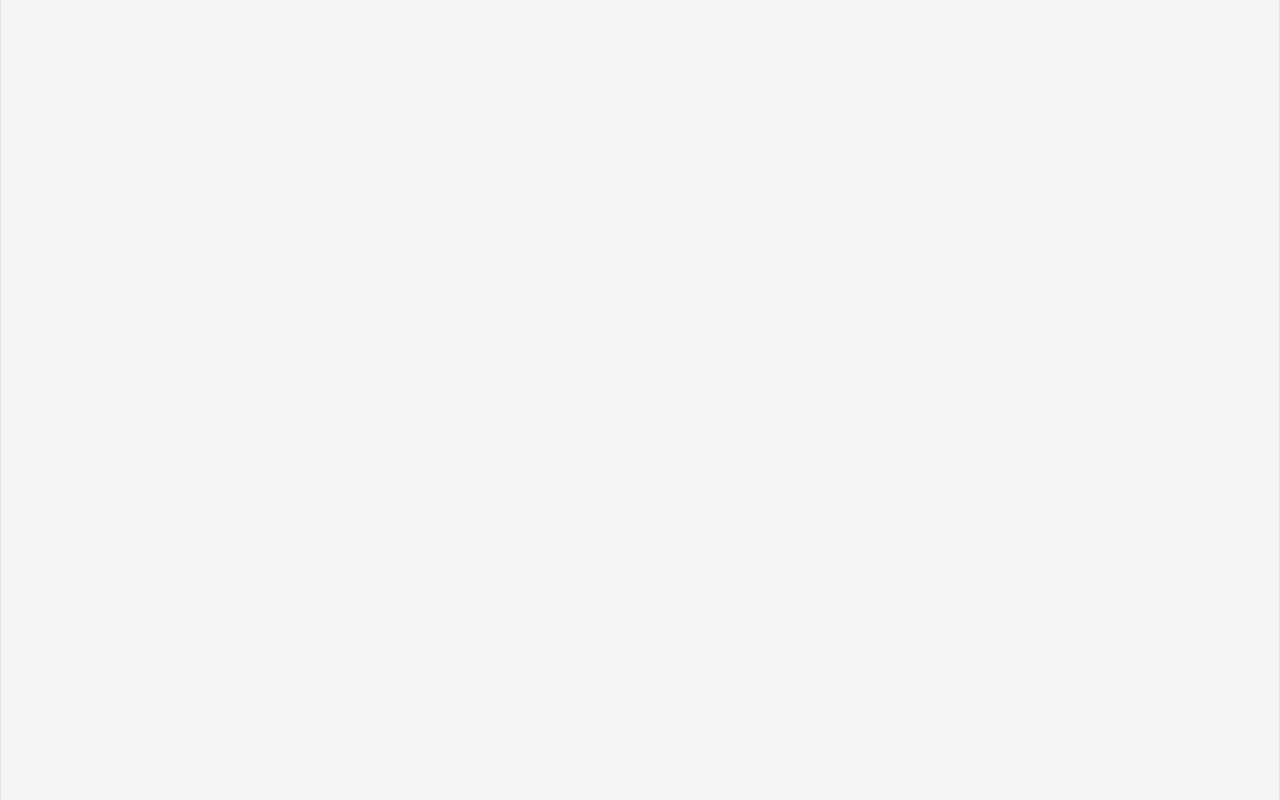
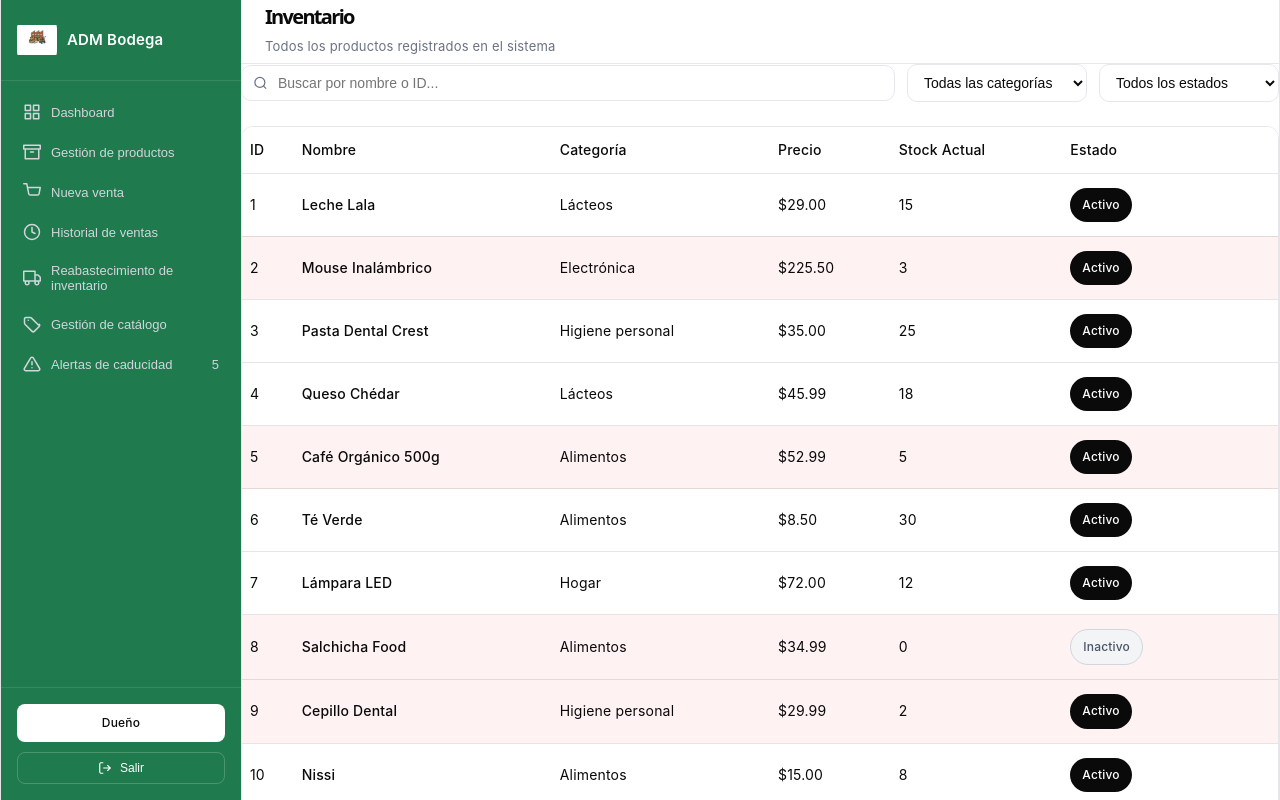
Before and after one commit to Dannyruizt/Sistema-de-gesti-n-de-Bodega, a React app in the folder frontend/: page /inventario in a window 1280 px wide. Before the commit this address had no page. Built offline with nearby package versions, Linux system fonts and the light colour scheme; the HTML template or start-up script is replaced by a standard one.

Commit message:
Se añadió vista inventario

```diff
--- a/frontend/src/Styles/Pages/Inventario.css
+++ b/frontend/src/Styles/Pages/Inventario.css
@@ -0,0 +1,123 @@
+.hist-content {
+  padding: 32px 24px;
+}
+
+/* Toolbar */
+.inv-toolbar {
+  display: flex;
+  align-items: center;
+  gap: 12px;
+  flex-wrap: wrap;
+}
+
+.inv-search-wrapper {
+  position: relative;
+  flex: 1;
+  min-width: 240px;
+}
+
+.inv-search-icon {
+  position: absolute;
+  left: 12px;
+  top: 50%;
+  transform: translateY(-50%);
+  color: var(--app-muted-text);
+  pointer-events: none;
+}
+
+.inv-search-input {
+  width: 100%;
+  height: 36px;
+  border: 0.8px solid var(--app-border);
+  border-radius: 10px;
+  padding: 0 12px 0 36px;
+  font-size: 14px;
+  box-sizing: border-box;
+}
+
+.inv-filter-select {
+  height: 37.6px;
+  border: 0.8px solid var(--app-border);
+  border-radius: 10px;
+  padding: 0 12px;
+  font-size: 14px;
+  color: #0a0a0a;
+  background-color: #ffffff;
+  min-width: 180px;
+  cursor: pointer;
+}
+
+/* Table */
+.inv-table-wrapper {
+  border: 0.8px solid var(--app-border);
+  border-radius: 12px;
+  overflow: hidden;
+  margin-top: 24px;
+}
+
+.inv-table {
+  width: 100%;
+  border-collapse: collapse;
+  font-size: 14px;
+}
+
+.inv-table th {
+  text-align: left;
+  color: #0a0a0a;
+  font-weight: 500;
+  padding: 10px 8px;
+  background-color: #ffffff;
+  border-bottom: 0.8px solid var(--app-border);
+}
+
+.inv-table td {
+  padding: 14px 8px;
+  border-bottom: 0.8px solid rgba(0, 0, 0, 0.1);
+  color: #0a0a0a;
+}
+
+.inv-row-bajo-stock {
+  background-color: #fef2f2;
+}
+
+.inv-cell-nombre {
+  font-weight: 500;
+}
+
+.inv-stock-normal {
+  color: #00a63e;
+}
+
+.inv-stock-bajo {
+  color: #d08700;
+}
+
+.inv-badge {
+  display: inline-flex;
+  align-items: center;
+  font-size: 12px;
+  font-weight: 500;
+  padding: 4px 12px;
+  border-radius: 999px;
+  color: #ffffff;
+  background-color: #0a0a0a;
+}
+
+.inv-badge-inactivo,
+.inv-badge-deshabilitado {
+  background-color: #f3f4f6;
+  border: 0.8px solid #d1d5dc;
+  color: #4a5565;
+}
+
+.inv-badge-descontinuado {
+  background-color: #fb2c36;
+}
+
+.inv-table-footer {
+  background-color: #f9fafb;
+  border-top: 0.8px solid var(--app-border);
+  padding: 12.8px 20px 12px 20px;
+  font-size: 12px;
+  color: var(--app-muted-text);
+}
--- a/frontend/src/assets/routes/AppRoutes.jsx
+++ b/frontend/src/assets/routes/AppRoutes.jsx
@@ -13,6 +13,7 @@ import GestionCatalogo from '../../pages/GestionCatalogo';
 import HistorialVentasDueno from '../../pages/historialVentasDueno';
 import AgregarProducto from '../../pages/AgregarProducto';
 import Historico from '../../pages/Historico';
+import Inventario from '../../pages/Inventario';
 //import '../../Styles/variables.css';
 import '../../Styles/reset.css';
 
@@ -35,6 +36,7 @@ function AppRoutes() {
         <Route path="/historial-ventas" element={<HistorialVentasDueno />} />
         <Route path="/agregar-producto" element={<AgregarProducto />} />
         <Route path="/historico" element={<Historico />} />
+        <Route path="/inventario" element={<Inventario />} />
       </Routes>
     </BrowserRouter>
   );
--- a/frontend/src/pages/Inventario.jsx
+++ b/frontend/src/pages/Inventario.jsx
@@ -1,5 +1,136 @@
+import { useState, useMemo } from 'react';
+import Layout from '../components/Layout';
+import "../Styles/Pages/Inventario.css";
+
+// Aquí se llamará a productoService.js para traer el listado completo real
+const PRODUCTOS_REGISTRADOS = [
+  { id: 1, nombre: 'Leche Lala', categoria: 'Lácteos', precio: 29.0, stock: 15, estado: 'Activo' },
+  { id: 2, nombre: 'Mouse Inalámbrico', categoria: 'Electrónica', precio: 225.5, stock: 3, estado: 'Activo' },
+  { id: 3, nombre: 'Pasta Dental Crest', categoria: 'Higiene personal', precio: 35.0, stock: 25, estado: 'Activo' },
+  { id: 4, nombre: 'Queso Chédar', categoria: 'Lácteos', precio: 45.99, stock: 18, estado: 'Activo' },
+  { id: 5, nombre: 'Café Orgánico 500g', categoria: 'Alimentos', precio: 52.99, stock: 5, estado: 'Activo' },
+  { id: 6, nombre: 'Té Verde', categoria: 'Alimentos', precio: 8.5, stock: 30, estado: 'Activo' },
+  { id: 7, nombre: 'Lámpara LED', categoria: 'Hogar', precio: 72.0, stock: 12, estado: 'Activo' },
+  { id: 8, nombre: 'Salchicha Food', categoria: 'Alimentos', precio: 34.99, stock: 0, estado: 'Inactivo' },
+  { id: 9, nombre: 'Cepillo Dental', categoria: 'Higiene personal', precio: 29.99, stock: 2, estado: 'Activo' },
+  { id: 10, nombre: 'Nissi', categoria: 'Alimentos', precio: 15.0, stock: 8, estado: 'Activo' },
+  { id: 11, nombre: 'Refresco Sprite', categoria: 'Bebidas', precio: 40.0, stock: 20, estado: 'Activo' },
+  { id: 12, nombre: 'Coca Cola', categoria: 'Bebidas', precio: 51.99, stock: 0, estado: 'Descontinuado' },
+];
+
+const ESTADOS = ['Activo', 'Inactivo', 'Deshabilitado', 'Descontinuado'];
+const UMBRAL_STOCK_BAJO = 5;
+
 function Inventario() {
-  return <h1>Inventario</h1>;
+  const [productos] = useState(PRODUCTOS_REGISTRADOS);
+  const [busqueda, setBusqueda] = useState('');
+  const [categoriaFiltro, setCategoriaFiltro] = useState('');
+  const [estadoFiltro, setEstadoFiltro] = useState('');
+
+  const categorias = useMemo(
+    () => [...new Set(productos.map((p) => p.categoria))].sort(),
+    [productos]
+  );
+
+  const productosFiltrados = useMemo(() => {
+    return productos.filter((p) => {
+      const coincideBusqueda =
+        !busqueda.trim() ||
+        p.nombre.toLowerCase().includes(busqueda.toLowerCase()) ||
+        String(p.id).includes(busqueda);
+      const coincideCategoria = !categoriaFiltro || p.categoria === categoriaFiltro;
+      const coincideEstado = !estadoFiltro || p.estado === estadoFiltro;
+      return coincideBusqueda && coincideCategoria && coincideEstado;
+    });
+  }, [productos, busqueda, categoriaFiltro, estadoFiltro]);
+
+  return (
+    <Layout role="Dueño" title="Inventario" subtitle="Todos los productos registrados en el sistema">
+      <div className="inv-content">
+        <section className="inv-toolbar">
+          <div className="inv-search-wrapper">
+            <svg viewBox="0 0 24 24" width="15" height="15" fill="none" stroke="currentColor" strokeWidth="2" className="inv-search-icon">
+              <circle cx="11" cy="11" r="8" />
+              <path d="M21 21l-4.35-4.35" />
+            </svg>
+            <input
+              type="text"
+              className="inv-search-input"
+              placeholder="Buscar por nombre o ID..."
+              value={busqueda}
+              onChange={(e) => setBusqueda(e.target.value)}
+            />
+          </div>
+
+          <select
+            className="inv-filter-select"
+            value={categoriaFiltro}
+            onChange={(e) => setCategoriaFiltro(e.target.value)}
+          >
+            <option value="">Todas las categorías</option>
+            {categorias.map((cat) => (
+              <option key={cat} value={cat}>
+                {cat}
+              </option>
+            ))}
+          </select>
+
+          <select
+            className="inv-filter-select"
+            value={estadoFiltro}
+            onChange={(e) => setEstadoFiltro(e.target.value)}
+          >
+            <option value="">Todos los estados</option>
+            {ESTADOS.map((estado) => (
+              <option key={estado} value={estado}>
+                {estado}
+              </option>
+            ))}
+          </select>
+        </section>
+
+        <section className="inv-table-wrapper">
+          <table className="inv-table">
+            <thead>
+              <tr>
+                <th>ID</th>
+                <th>Nombre</th>
+                <th>Categoría</th>
+                <th>Precio</th>
+                <th>Stock Actual</th>
+                <th>Estado</th>
+              </tr>
+            </thead>
+            <tbody>
+              {productosFiltrados.map((p) => {
+                const stockBajo = p.stock <= UMBRAL_STOCK_BAJO;
+                return (
+                  <tr key={p.id} className={stockBajo ? 'inv-row-bajo-stock' : ''}>
+                    <td>{p.id}</td>
+                    <td className="inv-cell-nombre">{p.nombre}</td>
+                    <td>{p.categoria}</td>
+                    <td>${p.precio.toFixed(2)}</td>
+                    <td className={stockBajo ? 'inv-stock-bajo' : 'inv-stock-normal'}>
+                      {p.stock}
+                    </td>
+                    <td>
+                      <span className={`inv-badge inv-badge-${p.estado.toLowerCase()}`}>
+                        {p.estado}
+                      </span>
+                    </td>
+                  </tr>
+                );
+              })}
+            </tbody>
+          </table>
+
+          <div className="inv-table-footer">
+            Mostrando {productosFiltrados.length} de {productos.length} productos registrados
+          </div>
+        </section>
+      </div>
+    </Layout>
+  );
 }
 
 export default Inventario;
--- a/frontend/src/pages/PanelEncargado.jsx
+++ b/frontend/src/pages/PanelEncargado.jsx
@@ -1,6 +1,7 @@
 import { useState, useEffect } from 'react';
+import { useNavigate } from 'react-router-dom';
 import Layout from '../components/Layout';
-import '../styles/pages/PanelEncargado.css';
+import '../Styles/Pages/PanelEncargado.css';
 
 // Aquí se llamará a panelService.js para traer datos reales
 const METRICAS = [
@@ -9,7 +10,7 @@ const METRICAS = [
   { icon: 'box', value: '5', label: 'Stock bajo', detail: 'productos a reponer' },
   { icon: 'check', value: '0/5', label: 'Tareas del turno', detail: '0% completado' },
 ];
-//resumen de todo (tareas, alertas y accesos rápidos)
+
 const TAREAS_TURNO = [
   { id: 1, texto: 'Revisar alertas de caducidad del día', prioridad: 'alta', hecha: false },
   { id: 2, texto: 'Verificar stock de productos con alerta', prioridad: 'alta', hecha: false },
@@ -27,10 +28,10 @@ const ALERTAS_CADUCIDAD = [
 ];
 
 const ACCIONES_RAPIDAS = [
-  { icon: 'cart', titulo: 'Nueva Venta', detalle: 'Registrar una venta' },
-  { icon: 'alert', titulo: 'Alertas de Caducidad', detalle: '5 urgentes' },
-  { icon: 'search', titulo: 'Consultar Inventario', detalle: 'Ver productos y stock' },
-  { icon: 'clock', titulo: 'Historial de Ventas', detalle: '5 pendientes' },
+  { icon: 'cart', titulo: 'Nueva Venta', detalle: 'Registrar una venta', path: '/nueva-venta' },
+  { icon: 'alert', titulo: 'Alertas de Caducidad', detalle: '5 urgentes', path: '/alertas' },
+  { icon: 'search', titulo: 'Consultar Inventario', detalle: 'Ver productos y stock', path: '/inventario' },
+  { icon: 'clock', titulo: 'Historial de Ventas', detalle: '5 pendientes', path: '/historial-ventas' },
 ];
 
 const STOCK_BAJO = [
@@ -62,32 +63,24 @@ function Icon({ type, size = 16 }) {
 const PRIORIDAD_LABEL = { alta: 'Alta', media: 'Media', baja: 'Baja' };
 
 function PanelEncargado() {
+  const navigate = useNavigate();
   const [tareas, setTareas] = useState(TAREAS_TURNO);
 
   useEffect(() => {
     // Aquí se llamará a panelService.js
-    // Ejemplo: panelService.getResumenEncargado().then(...)
   }, []);
 
   const toggleTarea = (id) => {
     setTareas((prev) =>
       prev.map((t) => (t.id === id ? { ...t, hecha: !t.hecha } : t))
     );
-    // Aquí se llamará a panelService.js para persistir el cambio
-    // Ejemplo: panelService.actualizarTarea(id, !hecha);
   };
 
   const completadas = tareas.filter((t) => t.hecha).length;
 
-//en efecto, es html
   return (
     <Layout role="Encargado" title="Panel del Encargado" subtitle="Turno activo · Jueves, 25 de Junio 2026">
-     <div className="encargado-panel-content">
-       <div className="encargado-panel-actions-row">
-         <button className="encargado-panel-secondary-button">
-           <Icon type="shield" size={14} /> Ver mis permisos
-         </button>
-       </div>
+      <div className="encargado-panel-content">
         <section className="encargado-panel-alert-banner">
           <div className="encargado-panel-alert-left">
             <div className="encargado-panel-alert-icon">
@@ -100,7 +93,7 @@ function PanelEncargado() {
               </p>
             </div>
           </div>
-          <button className="encargado-panel-alert-button">
+          <button className="encargado-panel-alert-button" onClick={() => navigate('/alertas')}>
             <Icon type="alert" size={12} /> Revisar ahora
           </button>
         </section>
@@ -154,7 +147,9 @@ function PanelEncargado() {
             <div className="encargado-panel-card">
               <div className="encargado-panel-card-header">
                 <h3 className="encargado-panel-card-title">Alertas de Caducidad Pendientes</h3>
-                <button className="encargado-panel-link-button">Ver todas →</button>
+                <button className="encargado-panel-link-button" onClick={() => navigate('/alertas')}>
+                  Ver todas →
+                </button>
               </div>
               <div className="encargado-panel-list">
                 {ALERTAS_CADUCIDAD.map((a, i) => (
@@ -183,7 +178,11 @@ function PanelEncargado() {
               <h3 className="encargado-panel-card-title">Acciones Rápidas</h3>
               <div className="encargado-panel-quick-grid">
                 {ACCIONES_RAPIDAS.map((a) => (
-                  <button className="encargado-panel-quick-button" key={a.titulo}>
+                  <button
+                    className="encargado-panel-quick-button"
+                    key={a.titulo}
+                    onClick={() => navigate(a.path)}
+                  >
                     <div className="encargado-panel-quick-icon">
                       <Icon type={a.icon} size={16} />
                     </div>
@@ -192,15 +191,14 @@ function PanelEncargado() {
                   </button>
                 ))}
               </div>
-              <button className="encargado-panel-primary-button">
-                <Icon type="cart" size={16} /> Iniciar Nueva Venta
-              </button>
             </div>
 
             <div className="encargado-panel-card">
               <div className="encargado-panel-card-header">
                 <h3 className="encargado-panel-card-title">Productos con Stock Bajo</h3>
-                <button className="encargado-panel-link-button">Ver todos →</button>
+                <button className="encargado-panel-link-button" onClick={() => navigate('/productos')}>
+                  Ver todos →
+                </button>
               </div>
               <div className="encargado-panel-list">
                 {STOCK_BAJO.map((p) => (
@@ -219,7 +217,11 @@ function PanelEncargado() {
                   </div>
                 ))}
               </div>
-              <button className="encargado-panel-link-button-centered">
+
+              <button
+                className="encargado-panel-link-button-centered"
+                onClick={() => navigate('/reabastecimiento')}
+              >
                 Registrar reabastecimiento
               </button>
             </div>
```
Also changed, not shown: frontend/src/Styles/Pages/PanelEncargado.css (+4 -4 lines).
